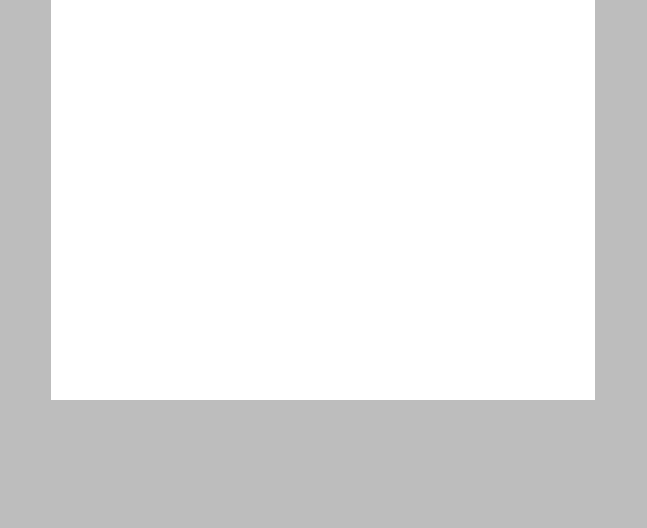
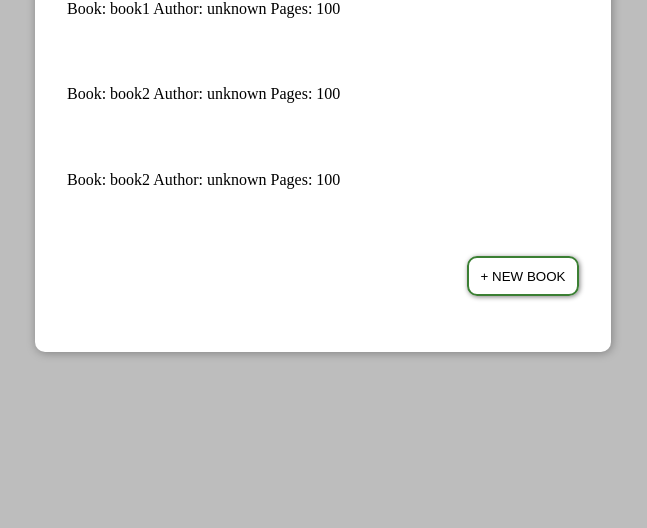
Before and after one commit to Sheepnore/TOP-Library, a plain HTML site: page index.html in a window 1280 px wide. Shown: the part 272-800 px from the top of the page, without its empty margins (317-964 px from the left). Drawn offline with Linux system fonts and the light colour scheme.

Commit message:
added basic styling, create renderBooklist(),

```diff
--- a/index.css
+++ b/index.css
@@ -11,25 +11,55 @@ body{
   place-content: center;
 }
 
-.container{
+.bookDisplay{
   display: grid;
-  grid-template-columns: 1fr;
-  grid-template-rows: 1fr;
-  padding-left: 2rem;
-  padding-top: 2rem;
+  padding: 2rem;
   background-color: #fff;
   margin: auto;
+  gap: 1rem;
+
   width: 40vw;
-  height: 40vw;
+  height: 30vw;
+
+
+  box-shadow: 1px 1px 10px gray;
+  border-radius: 10px;
 }
 
 
-.container dialog{
+.bookDisplay dialog{
   position: absolute;
   top: 40%;
-  left: 30%;
+  left: 32%;
 
   width: 30%;
+}
+
+.container{
+  display: grid;
+  grid-template-rows: 1fr 4fr 1fr;
+}
+
+.container ul{
+  display: grid;
+  grid-template-rows: repeat(autofit, 2rem)
+}
+
+.container .showBookDialogButton{
+  width: 7rem;
+  height:2.5rem;
+  background: transparent;
+  border: 2px solid rgb(59, 127, 51);
+  border-radius: 10px;
+  box-shadow: 1px 1px 5px gray;
+  justify-self: end;
+  cursor: pointer;
+  transition: .3s;
+}
+
+.container .showBookDialogButton:hover{
+  transform: translate(0,-50%);
+  transition: .5s;
 }
 
 dialog{
@@ -45,16 +75,40 @@ form div label{
 form div input{
   width: 60%;
 }
+
 form button{
   margin-top: 2rem;
   margin-right: 1rem;
-  padding: .5rem;
+  padding: .8rem;
   border: none;
-  border-radius: 12px;
+  border-radius: 10px;
   box-shadow: 1px 1px 5px gray;
-  background-color: #fff;
   width: 100px;
+  cursor: pointer;
 }
+
+form .addToList{
+  background-color: rgb(80, 97, 35);
+  transition: .3s;
+  color: #fff;
+}
+form .addToList:hover{
+  background-color: rgb(80, 97, 35,0.5);
+  transition: .5s;
+  color:black
+}
+
+form .closeDialogButton{
+  background-color: rgba(143, 43, 43);
+  transition: .3s;
+  color: #fff;
+}
+form .closeDialogButton:hover{
+  background-color: rgba(143, 43, 43, 0.5);
+  transition: .5s;
+  color: black;
+}
+
 
 #bookDialog{
   padding: 2rem;
--- a/index.html
+++ b/index.html
@@ -7,17 +7,13 @@
   <link rel="stylesheet" href="./index.css">
 </head>
 <body>
-  <div class="container">
-    <div class="bookDisplay">
+  <div class="bookDisplay">
+    <div class="container">
       <h1 class="bookTitle">Book Name</h1>
-      <div class="bookList">
-        <ul>
-          <li class="book">Book 1</li>
-          <li class="book">Book 2</li>
-          <li class="book">Book 3</li>
+        <ul class="listItems">
         </ul>
-      </div>
-      <button class="showBookDialogButton">NEW BOOK</button>
+
+      <button class="showBookDialogButton">+ NEW BOOK</button>
 
       <dialog id="bookDialog">
         <form action="submit">
--- a/index.js
+++ b/index.js
@@ -1,9 +1,44 @@
+
+
+function renderPage(){
+
   const showBookDialogButton = document.querySelector('.showBookDialogButton');
   const bookDialog = document.getElementById('bookDialog');
   const closeDialogButton = document.querySelector('.closeDialogButton');
   const addBookToListButton = document.querySelector('.addToList');
+  const books = document.querySelectorAll('.book');
+  const ulElement = document.querySelector('ul');
+  let ulHtml = ulElement.innerHTML;
 
-let bookLibrary = [];
+  let bookLibrary = [
+    {bookName: 'book1',
+     author: 'unknown',
+     pages: 100
+    },
+    {bookName: 'book2',
+     author: 'unknown',
+     pages: 100
+    },
+    {bookName: 'book2',
+     author: 'unknown',
+     pages: 100
+    },
+  ];
+
+  bookLibrary.forEach((obj)=>{
+    renderBookList(obj);
+  });
+
+  function renderBookList(book){
+    ulHtml += `
+      <li class="book">
+        Book: ${book.bookName}
+        Author: ${book.author}
+        Pages: ${book.pages}
+      </li>
+    `
+    ulElement.innerHTML = ulHtml;
+  }
 
   function Book(name,author,pages){
     this.bookName = name;
@@ -23,9 +58,9 @@ addBookToListButton.addEventListener('click',()=>{
 
     const data = new Book(name,author,pages);
     bookLibrary.push(data);
+
+    renderBookList(data);
   })
-
-
 
   // Button default behavior is submit, use preventDefault to cancel the default
   function preventButtonDefault(event){
@@ -43,3 +78,7 @@ closeDialogButton.addEventListener('click', ()=>{
   closeDialogButton.addEventListener('click', preventButtonDefault);
 
   addBookToListButton.addEventListener('click', preventButtonDefault);
+
+};
+
+renderPage();
```
Lines whose indentation alone changed are shown as unchanged.
